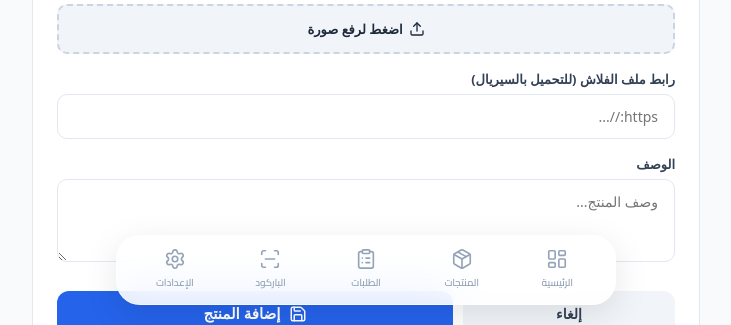
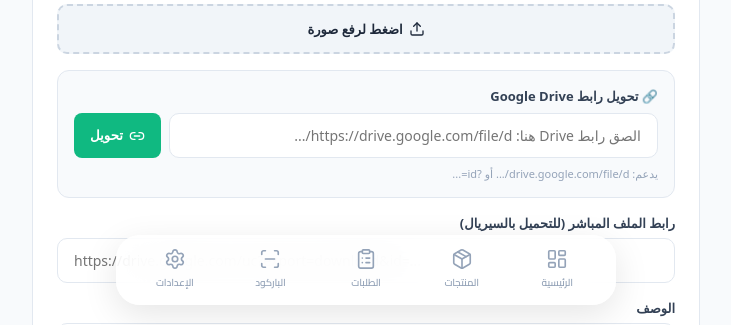
Before and after one commit to ectroshop9/dzboard, a React (Vite) app: page /admin/products/add in a window 1280 px wide. Shown: the part 475-800 px from the top of the page, without its empty margins (274-1005 px from the left). Built offline with nearby package versions, Linux system fonts and the light colour scheme; no server answers; sample sign-in values are in the browser's storage.

Commit message:
feat: add Google Drive URL converter

```diff
--- a/src/pages/AdminProductFormPage.jsx
+++ b/src/pages/AdminProductFormPage.jsx
@@ -1,6 +1,6 @@
 import { useState, useEffect } from 'react';
 import { useNavigate, useParams } from 'react-router-dom';
-import { Save, Loader2, Upload, CheckCircle, AlertCircle, ArrowRight } from 'lucide-react';
+import { Save, Loader2, Upload, CheckCircle, AlertCircle, ArrowRight, Link2 } from 'lucide-react';
 
 const CATEGORIES = [
   { key: 'tcon', label: 'كرت تيكون', color: '#3b82f6' },
@@ -35,6 +35,7 @@ export default function AdminProductFormPage() {
     image: '',
     file_url: '',
   });
+  const [driveUrl, setDriveUrl] = useState('');
   const [loading, setLoading] = useState(false);
   const [uploading, setUploading] = useState(false);
   const [notification, setNotification] = useState(null);
@@ -76,6 +77,39 @@ export default function AdminProductFormPage() {
     'Content-Type': 'application/json',
     Authorization: `Bearer ${getToken()}`
   });
+
+  // ✅ أداة تحويل رابط Drive
+  const convertDriveUrl = () => {
+    if (!driveUrl.trim()) {
+      showToast('الصق رابط Google Drive أولاً', 'error');
+      return;
+    }
+
+    // استخراج الـ ID من الرابط
+    const patterns = [
+      /\/file\/d\/([a-zA-Z0-9_-]+)/,
+      /[?&]id=([a-zA-Z0-9_-]+)/,
+      /\/d\/([a-zA-Z0-9_-]+)/
+    ];
+
+    let fileId = null;
+    for (const pattern of patterns) {
+      const match = driveUrl.match(pattern);
+      if (match && match[1]) {
+        fileId = match[1];
+        break;
+      }
+    }
+
+    if (!fileId) {
+      showToast('رابط غير صالح - تأكد من رابط Google Drive', 'error');
+      return;
+    }
+
+    const directUrl = `https://drive.google.com/uc?export=download&id=${fileId}`;
+    setFormData(prev => ({ ...prev, file_url: directUrl }));
+    showToast('تم التحويل بنجاح! ✅');
+  };
 
   const compressImage = (file, maxWidth = 800, quality = 0.7) => {
     return new Promise((resolve, reject) => {
@@ -295,15 +329,43 @@ export default function AdminProductFormPage() {
               </label>
             </div>
 
+            {/* ✅ أداة تحويل رابط Drive */}
+            <div style={{ background: '#f8fafc', border: '1px solid #e2e8f0', borderRadius: 12, padding: 16 }}>
+              <label style={{ fontSize: 13, fontWeight: 800, marginBottom: 8, display: 'block', color: '#334155' }}>
+                🔗 تحويل رابط Google Drive
+              </label>
+              <div style={{ display: 'flex', gap: 8, marginBottom: 8 }}>
+                <input
+                  className="field-input"
+                  placeholder="الصق رابط Drive هنا: https://drive.google.com/file/d/..."
+                  value={driveUrl}
+                  onChange={e => setDriveUrl(e.target.value)}
+                  style={{ flex: 1 }}
+                />
+                <button
+                  type="button"
+                  onClick={convertDriveUrl}
+                  style={{ padding: '10px 16px', background: '#10b981', color: '#fff', border: 'none', borderRadius: 8, fontWeight: 700, cursor: 'pointer', display: 'flex', alignItems: 'center', gap: 6, whiteSpace: 'nowrap' }}
+                >
+                  <Link2 size={16} /> تحويل
+                </button>
+              </div>
+              <p style={{ fontSize: 11, color: '#94a3b8', margin: 0 }}>
+                يدعم: drive.google.com/file/d/... أو ?id=...
+              </p>
+            </div>
+
+            {/* الرابط النهائي */}
             <div>
               <label style={{ fontSize: 13, fontWeight: 700, marginBottom: 6, display: 'block', color: '#334155' }}>
-                رابط ملف الفلاش (للتحميل بالسيريال)
+                رابط الملف المباشر (للتحميل بالسيريال)
               </label>
               <input
                 className="field-input"
-                placeholder="https://..."
+                placeholder="https://drive.google.com/uc?export=download&id=..."
                 value={formData.file_url}
                 onChange={e => setFormData({ ...formData, file_url: e.target.value })}
+                style={{ direction: 'ltr', textAlign: 'left' }}
               />
             </div>
 
```
